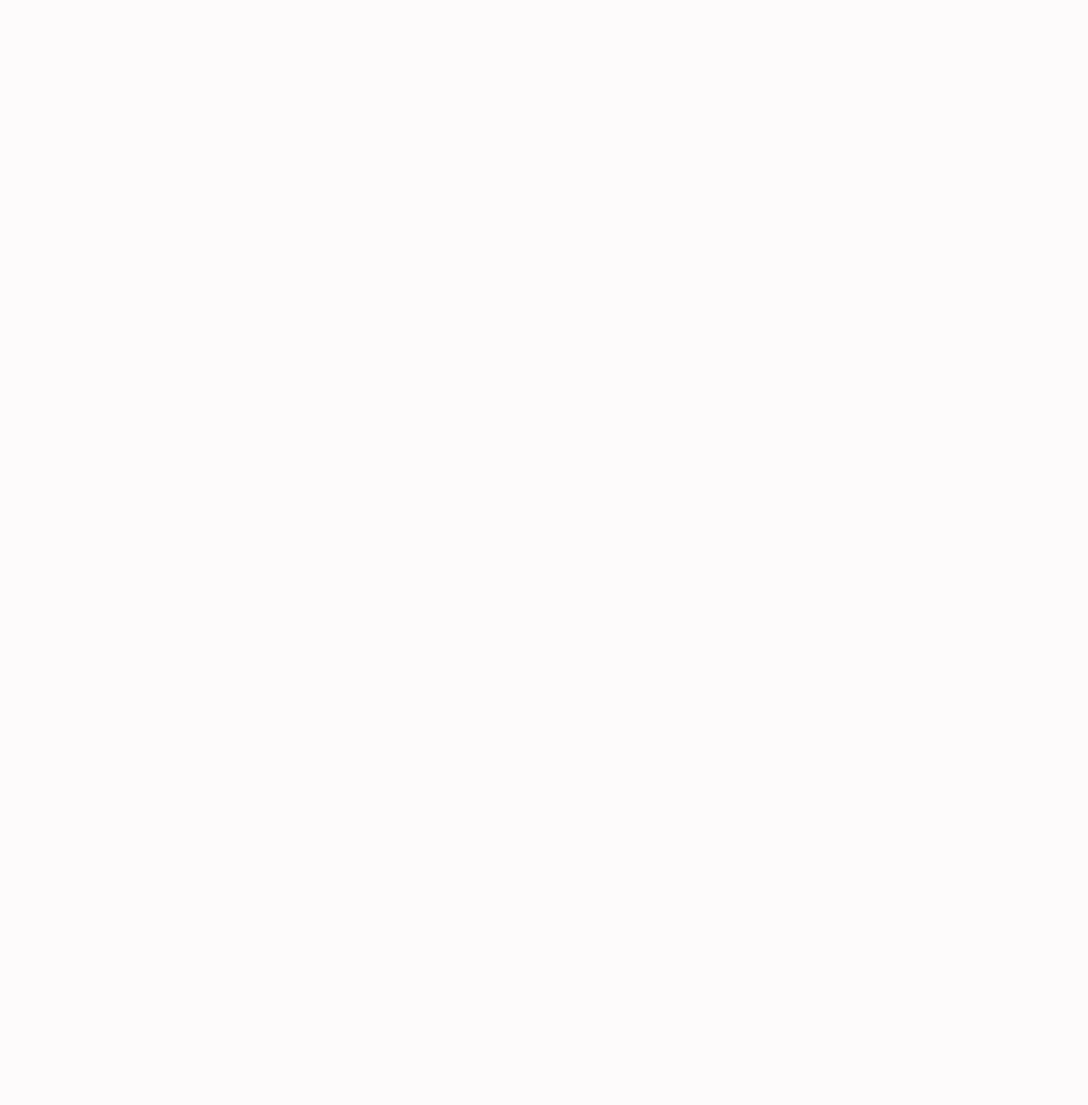
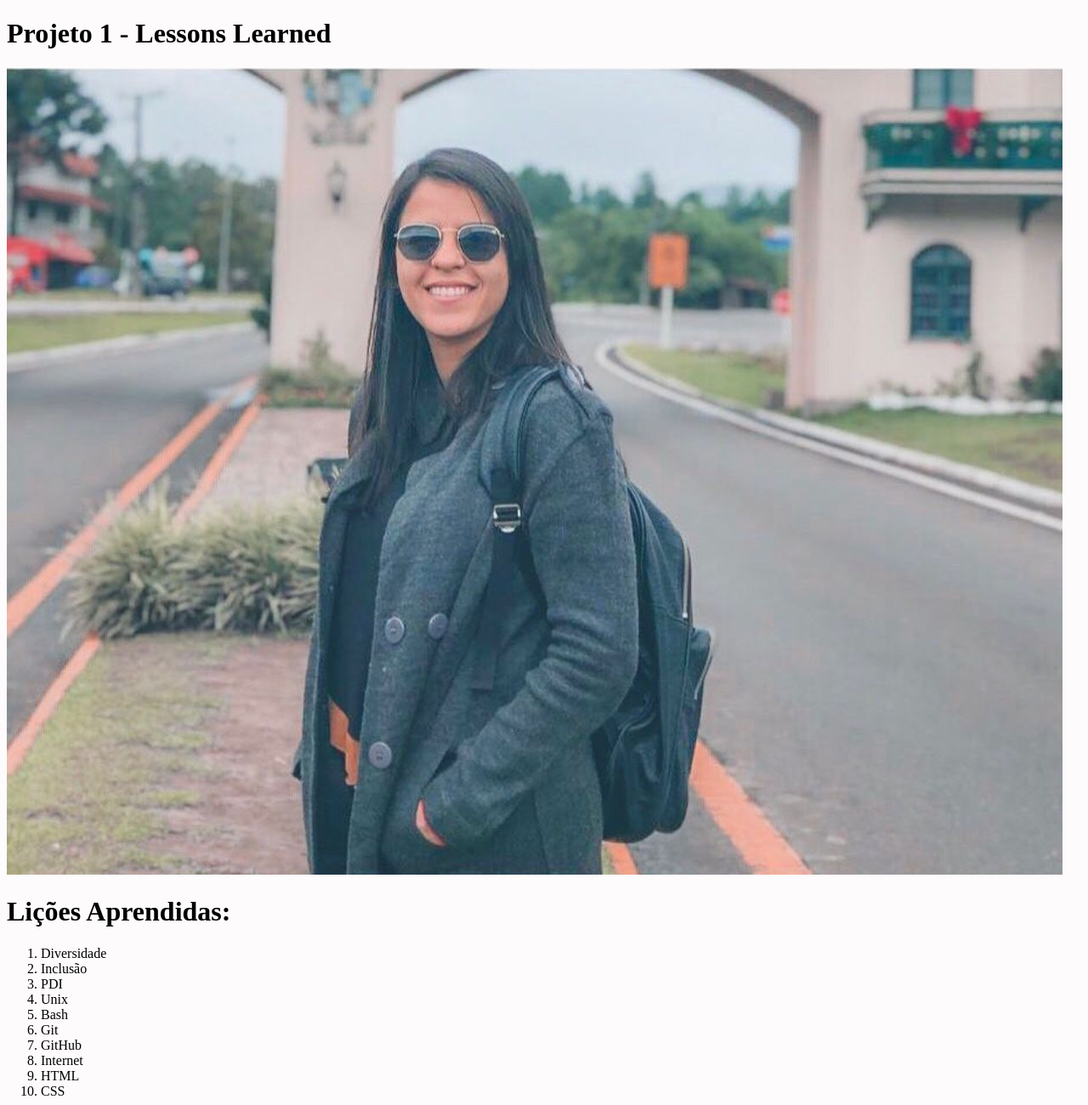
Before and after one commit to suelemmacedo/lessons-learned, a website: page index.html in a window 1280 px wide. Shown: the whole page at 85% size. Before the commit the page ends 800 px from the top, so only its background shows below. Drawn offline with Linux system fonts and the light colour scheme.

Commit message:
Requisitos 3 e 4 e foto adicionada aos arquivos

```diff
--- a/index.html
+++ b/index.html
@@ -1,13 +1,38 @@
 <!DOCTYPE html>
 <html lang="en">
+
 <head>
     <meta charset="UTF-8">
     <meta http-equiv="X-UA-Compatible" content="IE=edge">
     <meta name="viewport" content="width=device-width, initial-scale=1.0">
-    <title>Document</title>
     <link rel="stylesheet" type="text/css" href="style.css">
+    <header>
+        <div id="cabecalho">
+            <h1 id="titulo">Projeto 1 - Lessons Learned</h1>
+        </div>
+
+    </header>
+
 </head>
+
 <body>
+    <div>
+        <img id="minha_foto" src="./Foto.jpeg" alt="Foto Suelem">
+    </div>
+    <h1>Lições Aprendidas:</h1>
+    <ol id="licoes_aprendidas">
+        <li>Diversidade</li>
+        <li>Inclusão</li>
+        <li>PDI</li>
+        <li>Unix</li>
+        <li>Bash</li>
+        <li>Git</li>
+        <li>GitHub</li>
+        <li>Internet</li>
+        <li>HTML</li>
+        <li>CSS</li>
 
+    </ol>
 </body>
+
 </html>
```
Also changed, not shown: Foto.jpeg (added).
